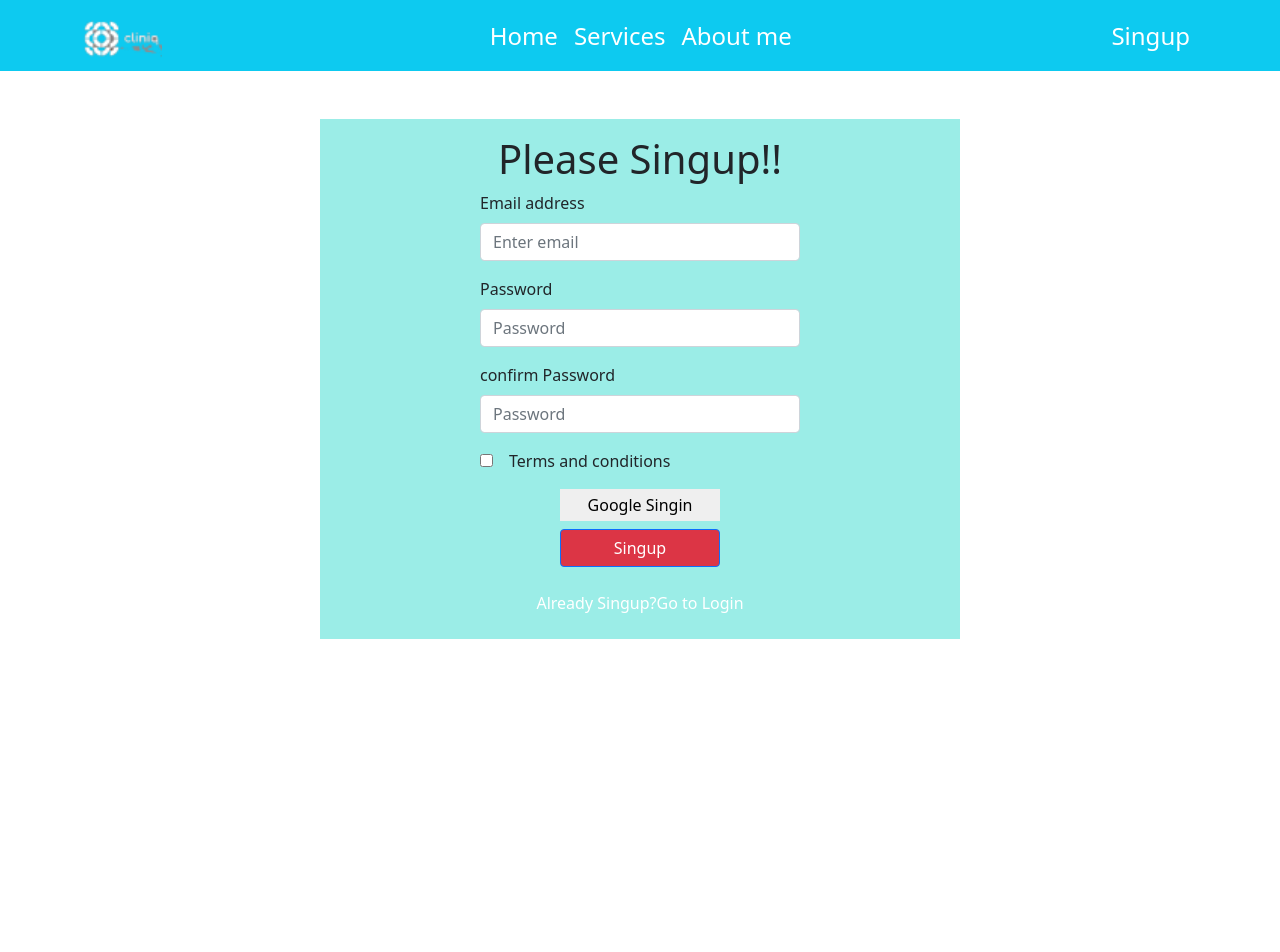
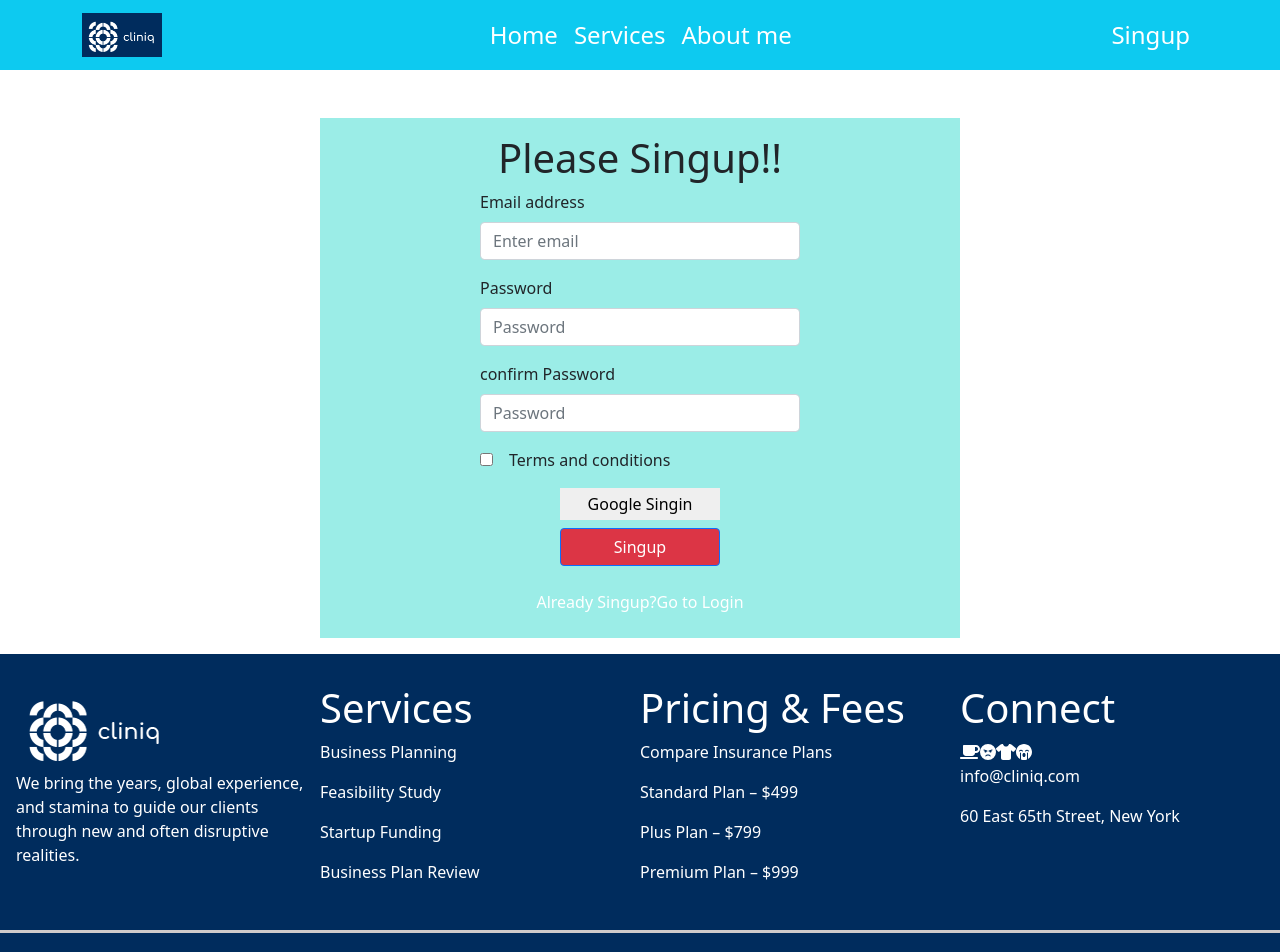
Before and after one commit to ajoy45/doctor, a React (Create React App) app: page /singup in a window 1280 px wide. Shown: the top 952 px of the page. Before the commit the page ends 800 px from the top, so only its background shows below. Built offline with nearby package versions, Linux system fonts and the light colour scheme.

Commit message:
footer add done

```diff
--- a/package.json
+++ b/package.json
@@ -3,6 +3,9 @@
   "version": "0.1.0",
   "private": true,
   "dependencies": {
+    "@fortawesome/fontawesome-svg-core": "^6.1.1",
+    "@fortawesome/free-solid-svg-icons": "^6.1.1",
+    "@fortawesome/react-fontawesome": "^0.1.18",
     "@testing-library/jest-dom": "^5.16.4",
     "@testing-library/react": "^13.3.0",
     "@testing-library/user-event": "^13.5.0",
--- a/src/App.js
+++ b/src/App.js
@@ -7,6 +7,7 @@ import About from '../src/Pagess/About/About';
 import { Route, Routes } from 'react-router-dom';
 import Login from './Pagess/Login/Login';
 import Singup from './Pagess/Singup/Singup';
+import Footer from './Shared/Footer/Footer';
 
 function App() {
   return (
@@ -20,6 +21,7 @@ function App() {
         <Route path="/login"element={<Login></Login>}></Route>
         <Route path="/singup"element={<Singup></Singup>}></Route>
       </Routes>
+      <Footer></Footer>
     </div>
   );
 }
--- a/src/Shared/Footer/Footer.css
+++ b/src/Shared/Footer/Footer.css
@@ -0,0 +1,14 @@
+.footer-container{
+    display: grid;
+    grid-template-columns: repeat(4,1fr);
+    background-color: #002c5d;
+    color: white;
+    padding-top: 30px;
+    padding-bottom: 30px;
+}
+.hr-bar{
+    width: 100%;
+    height: 3px;
+    background-color: rgb(207, 203, 203);
+    /* margin-bottom: 10px; */
+}
--- a/src/Shared/Footer/Footer.js
+++ b/src/Shared/Footer/Footer.js
@@ -1,16 +1,49 @@
 import React from 'react';
-import './Footer.css'
+import './Footer.css';
+import image from '../../images/logo/logo.png';
+import { FontAwesomeIcon } from '@fortawesome/react-fontawesome'
+import { faCoffee, faFaceAngry, faTShirt, faSadCry, } from '@fortawesome/free-solid-svg-icons'
 const Footer = () => {
     return (
-        <div className='footer-container'>
-            <div>
-                img
+        <div style={{backgroundColor:"#002c5d"}}>
+            <div className='footer-container'>
+                <div className='ms-3'>
+                    <img src={image} alt="" />
+                    <p>We bring the years, global experience, and stamina to guide our clients through new and often disruptive realities.</p>
+                </div>
+                <div>
+                    <h1>Services</h1>
+                    <p>Business Planning</p>
+                    <p>Feasibility Study</p>
+                    <p>Startup Funding</p>
+                    <p>Business Plan Review</p>
+                </div>
+                <div>
+                    <h1>Pricing & Fees</h1>
+                    <p>Compare Insurance Plans</p>
+                    <p>Standard Plan – $499</p>
+                    <p>Plus Plan – $799</p>
+                    <p>Premium Plan – $999</p>
+                </div>
+
+                <div>
+                    <h1>Connect</h1>
+                    <FontAwesomeIcon icon={faCoffee} />
+                    <FontAwesomeIcon icon={faFaceAngry} />
+                    <FontAwesomeIcon icon={faTShirt} />
+                    <FontAwesomeIcon icon={faSadCry} />
+                    <p>info@cliniq.com</p>
+                    <p>60 East 65th Street, New York</p>
+
+                </div>
+
             </div>
-            <div></div>
-            <div></div>
-            <div></div>
+            <div className='hr-bar'>
 
+            </div>
+            <p className='text-center text-white p-4'>©2021 CLINIQ. All rights reserved</p>
         </div>
+
     );
 };
 
```
Also changed, not shown: src/images/logo/logo.png, 1 other file (tests, documents, lock files or other folders).
